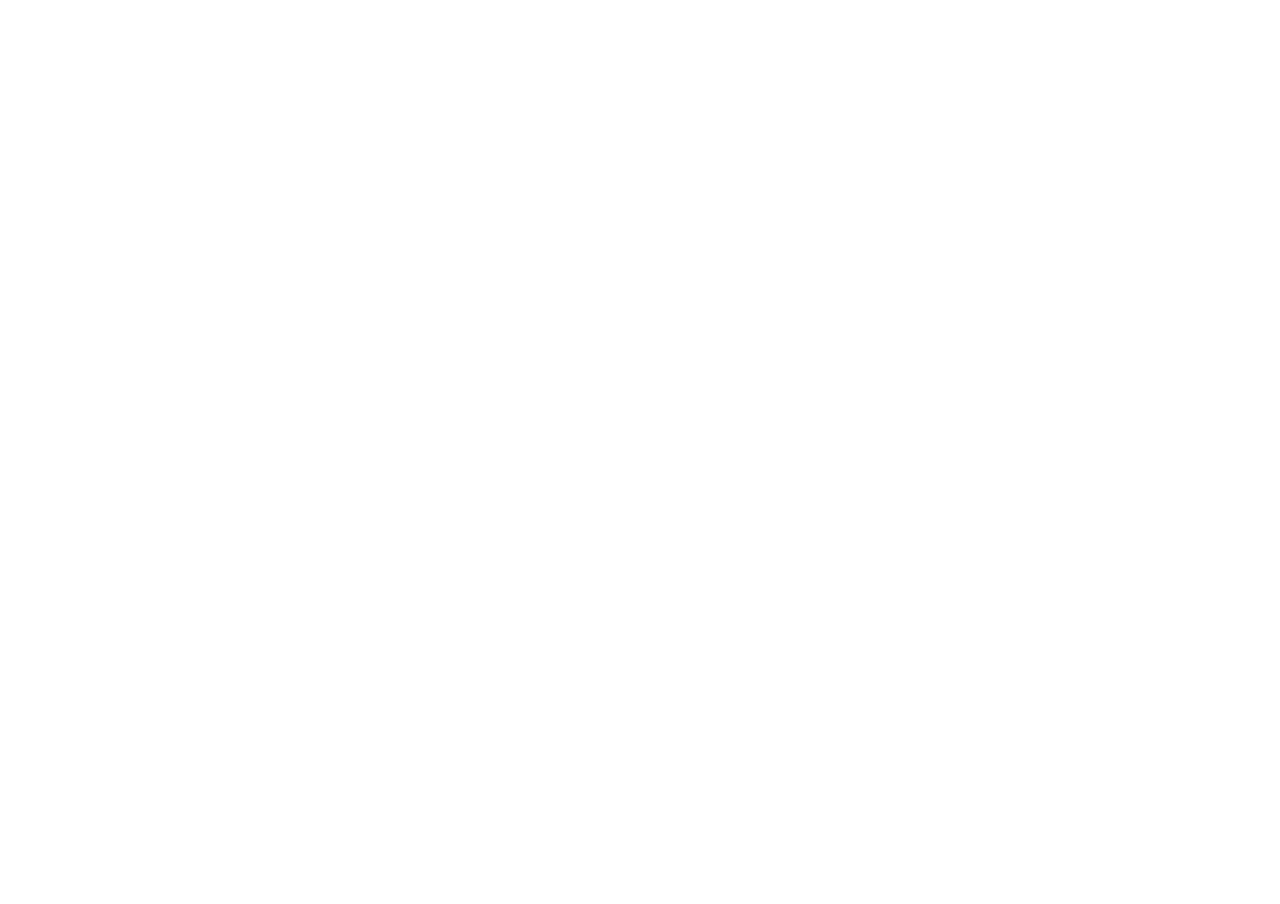
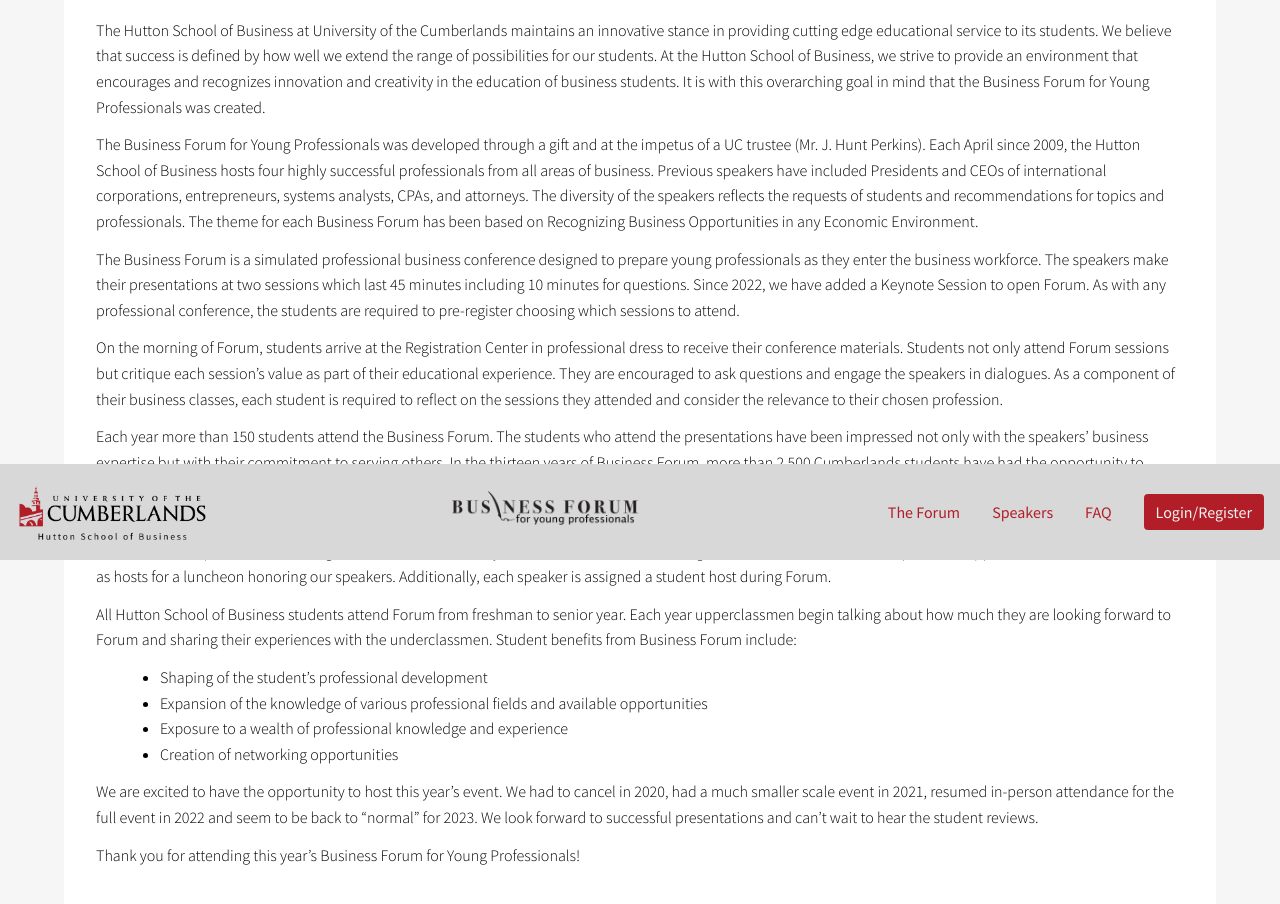
Before and after one commit to nmoore14/BF2023, a Nuxt app in the folder frontend/: page /forum in a window 1280 px wide. Shown: the part 240-1144 px from the top of the page. Before the commit the page ends 800 px from the top, so only its background shows below. Built offline with nearby package versions, Linux system fonts and the light colour scheme.

Commit message:
8-Building forum and tweaking faq and log in register pages

```diff
--- a/frontend/assets/styles/components/_buttons.scss
+++ b/frontend/assets/styles/components/_buttons.scss
@@ -22,6 +22,15 @@
   letter-spacing: .13rem;
   font-weight: 600;
   text-decoration: underline;
+  text-decoration: none;
+}
+
+.btn-primary-ghost-2 {
+  background-color: transparent;
+  color: $gray-200;
+  font-size: 1.13rem;
+  letter-spacing: .13rem;
+  font-weight: 600;
   border: solid $gray-200 2px;
   text-decoration: none;
 }
--- a/frontend/pages/faq/index.vue
+++ b/frontend/pages/faq/index.vue
@@ -1,5 +1,5 @@
 <template>
-  <div class="absolute flex col justify-center items-center w-full page">
+  <div class="flex col justify-center items-center w-full h-full page">
     <main class="w-full flex col justify-center items-center my-1 px-2">
       <h1 class="title">FAQ</h1>
     </main>
--- a/frontend/pages/forum/index.vue
+++ b/frontend/pages/forum/index.vue
@@ -1,11 +1,153 @@
 <template>
-  <div class="absolute flex col justify-center items-center w-full page">
-    <main class="w-full flex col justify-center items-center my-1 px-2">
-      <h1 class="title">The Forum</h1>
+  <div class="flex col justify-center items-center w-full h-full page">
+    <main class="flex col justify-center items-center w-full my-1 px-2">
+      <div class="page-title">
+        <img
+          src="/images/Business Forum Logo_No_Date_Blck625.png"
+          alt="Business forum logo"
+        />
+      </div>
+      <div class="page-content">
+        <p class="body-text">
+          The Hutton School of Business at University of the Cumberlands
+          maintains an innovative stance in providing cutting edge educational
+          service to its students. We believe that success is defined by how
+          well we extend the range of possibilities for our students. At the
+          Hutton School of Business, we strive to provide an environment that
+          encourages and recognizes innovation and creativity in the education
+          of business students. It is with this overarching goal in mind that
+          the Business Forum for Young Professionals was created.
+        </p>
+        <p class="body-text">
+          The Business Forum for Young Professionals was developed through a
+          gift and at the impetus of a UC trustee (Mr. J. Hunt Perkins). Each
+          April since 2009, the Hutton School of Business hosts four highly
+          successful professionals from all areas of business. Previous speakers
+          have included Presidents and CEOs of international corporations,
+          entrepreneurs, systems analysts, CPAs, and attorneys. The diversity of
+          the speakers reflects the requests of students and recommendations for
+          topics and professionals. The theme for each Business Forum has been
+          based on Recognizing Business Opportunities in any Economic
+          Environment.
+        </p>
+        <p class="body-text">
+          The Business Forum is a simulated professional business conference
+          designed to prepare young professionals as they enter the business
+          workforce. The speakers make their presentations at two sessions which
+          last 45 minutes including 10 minutes for questions. Since 2022, we
+          have added a Keynote Session to open Forum. As with any professional
+          conference, the students are required to pre-register choosing which
+          sessions to attend.
+        </p>
+        <p class="body-text">
+          On the morning of Forum, students arrive at the Registration Center in
+          professional dress to receive their conference materials. Students not
+          only attend Forum sessions but critique each session’s value as part
+          of their educational experience. They are encouraged to ask questions
+          and engage the speakers in dialogues. As a component of their business
+          classes, each student is required to reflect on the sessions they
+          attended and consider the relevance to their chosen profession.
+        </p>
+        <p class="body-text">
+          Each year more than 150 students attend the Business Forum. The
+          students who attend the presentations have been impressed not only
+          with the speakers’ business expertise but with their commitment to
+          serving others. In the thirteen years of Business Forum, more than
+          2,500 Cumberlands students have had the opportunity to network with
+          more than 50 successful business people who are willing to share their
+          professional experiences.
+        </p>
+        <p class="body-text">
+          Students can not only hear the speakers but interact with them in
+          social situations. The members of our business honors society, Sigma
+          Beta Delta, serve as hosts for a dinner with the speakers the evening
+          before Forum. On the day of Forum, SBD members, along with our
+          Business Club and department upper-class students, also serve as hosts
+          for a luncheon honoring our speakers. Additionally, each speaker is
+          assigned a student host during Forum.
+        </p>
+        <p class="body-text">
+          All Hutton School of Business students attend Forum from freshman to
+          senior year. Each year upperclassmen begin talking about how much they
+          are looking forward to Forum and sharing their experiences with the
+          underclassmen. Student benefits from Business Forum include:
+        </p>
+        <ul class="body-list">
+          <li class="body-text body-list-item">
+            Shaping of the student’s professional development
+          </li>
+          <li class="body-text body-list-item">
+            Expansion of the knowledge of various professional fields and
+            available opportunities
+          </li>
+          <li class="body-text body-list-item">
+            Exposure to a wealth of professional knowledge and experience
+          </li>
+          <li class="body-text body-list-item">
+            Creation of networking opportunities
+          </li>
+        </ul>
+        <p class="body-text">
+          We are excited to have the opportunity to host this year’s event. We
+          had to cancel in 2020, had a much smaller scale event in 2021, resumed
+          in-person attendance for the full event in 2022 and seem to be back to
+          “normal” for 2023. We look forward to successful presentations and
+          can’t wait to hear the student reviews.
+        </p>
+        <p class="body-text">
+          Thank you for attending this year’s Business Forum for Young
+          Professionals!
+        </p>
+      </div>
     </main>
   </div>
 </template>
 
-<style lang="scss">
+<style lang="scss" scoped>
+.page {
+  background-color: $off-white;
+  padding-left: 4rem;
+  padding-right: 4rem;
+}
 
+main {
+  padding: 2rem 0;
+  background-color: white;
+}
+
+.page-title {
+  width: 40rem;
+}
+
+.page-title img {
+  width: 100%;
+  height: auto;
+}
+
+.page-content p {
+  margin-bottom: 0.75rem;
+}
+
+.body-list {
+  margin-bottom: 0.75rem;
+  padding-left: 4rem;
+}
+
+.body-list-item {
+  list-style-type: disc;
+}
+
+@media only screen and (max-width: 714px) {
+  .page {
+    padding: 0;
+  }
+
+  .page-title {
+    width: 20rem;
+  }
+
+  .body-list {
+      padding-left: 2rem;
+    }
+}
 </style>
--- a/frontend/pages/loginRegister/index.vue
+++ b/frontend/pages/loginRegister/index.vue
@@ -20,7 +20,7 @@
             Click below to join the 2023 Business Spring Forum
           </p>
           <NuxtLink
-            class="btn btn-primary-ghost register-button"
+            class="btn btn-primary-ghost-2 register-button"
             to="https://forms.office.com/Pages/ResponsePage.aspx?id=CPzRDz30G0y9DxepEopgpG3nmk7_2ydOpOrJoTtHpbZURTNaQUQ5VUpaN0oySFpUT1RFN0dLTUJLTi4u"
             target="_blank"
           >
```
